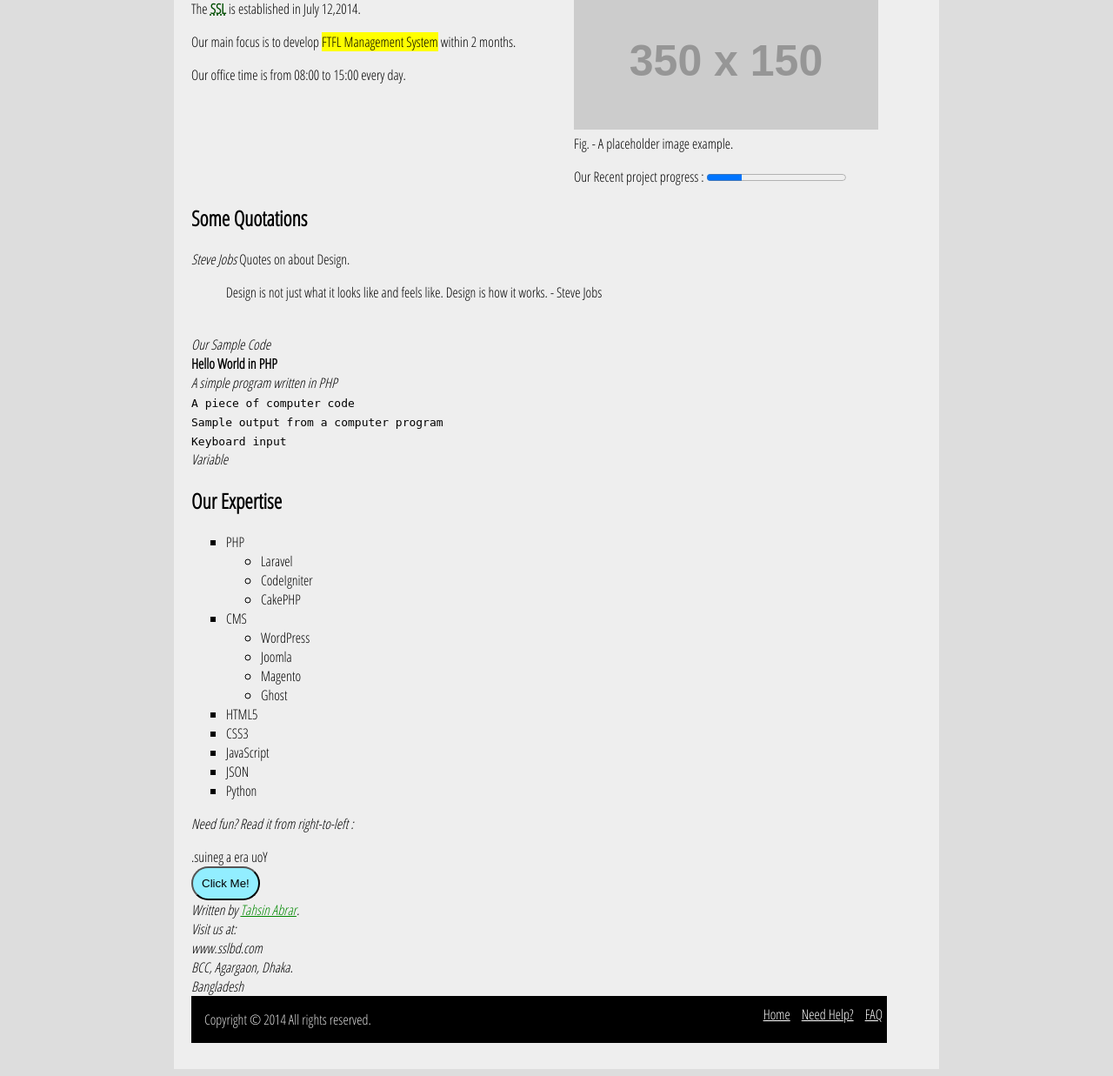
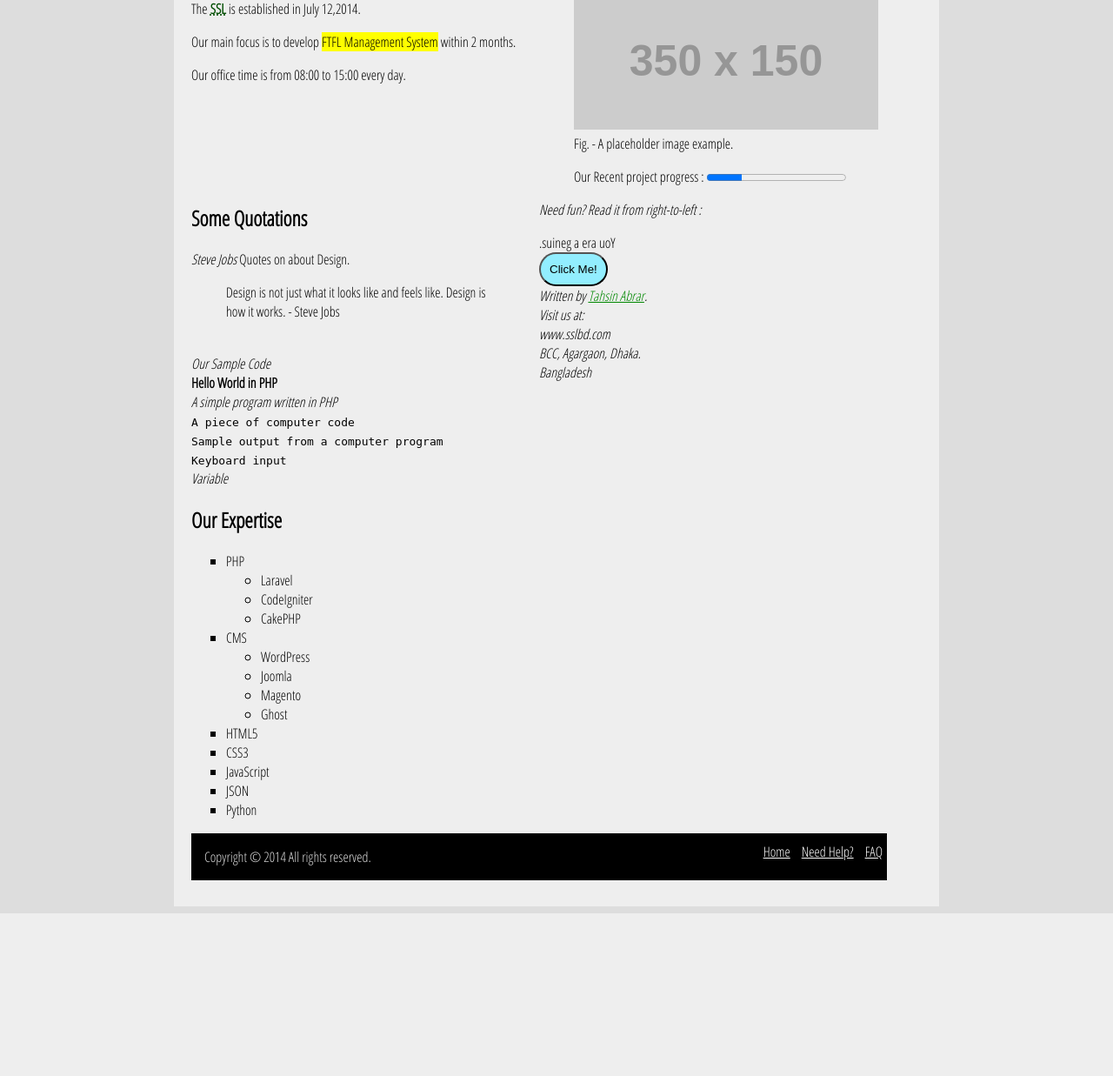
Before and after one commit to TahsinAbrar/ITS_2014000066_TahsinAbrar, a PHP site: page /simpleHomepage.html in a window 1280 px wide. Shown: the part 190-1427 px from the top of the page at 87% size. After the commit the page ends 1240 px from the top, so only its background shows below. Run offline with PHP 8.4, Linux system fonts and the light colour scheme; grey boxes labelled with a size stand in for pictures from a placeholder-image service; some libraries are stand-ins or nearby versions.

Commit message:
total page divided into two columns with div and css

```diff
--- a/assignment/css3/simpleHomepage.html
+++ b/assignment/css3/simpleHomepage.html
@@ -26,14 +26,14 @@
 			</nav>
 			<hr/>
 			<main>
-				<div id="content">
-					<div id="mainContent">
+				<div class="content">
+					<div class="mainContent">
 						<!-- This abbr is used for abbreviation of a word -->
 						<p>The <abbr title="SHAL Solutions Limited">SSL</abbr> is established in July 12,2014.</p>
 						<p>Our main focus is to develop <mark>FTFL Management System</mark> within 2 months.</p>
 						<p>Our office time is from <time>08:00</time> to <time>15:00</time> every day.</p>
 					</div>
-					<div id="figure">
+					<div class="sidebar">
 						<figure>
 							<img src="http://placehold.it/350x150" alt="Sample image placeholder" width="350" height="150">
 							<figcaption>Fig. - A placeholder image example.</figcaption>
@@ -45,6 +45,8 @@
 						</div>
 					</div>
 				</div>
+				<div class="content">
+					<div class="mainContent">
 						<section>
 							<header>
 								<h1>Some Quotations</h1>
@@ -85,7 +87,8 @@
 							<li>JSON</li>
 							<li>Python</li>
 						</ul>
-				<aside>
+					</div>
+					<div class="sidebar right">
 							<p class="italic">Need fun? Read it from right-to-left : </p>
 							<bdo dir="rtl">
 							You are a genius.
@@ -98,7 +101,8 @@
 							BCC, Agargaon, Dhaka.<br/>
 							Bangladesh
 							</address>
-				</aside>
+					</div>
+				</div>
 			</main>
 			<footer>
 				<div id="footerPart">
--- a/assignment/css3/style.css
+++ b/assignment/css3/style.css
@@ -54,17 +54,21 @@ nav ul li a:active {color: #ddd;text-decoration: underline;}
 ul.circle{list-style-type: circle;}
 ul.square{list-style-type: square;}
 
-#content{
+.content{
 	width: 940px;
 	overflow: hidden;
 }
 .progress{
 	margin-left: 40px;
 }
-#mainContent{
+.mainContent{
 	width: 400px;
 	float: left;}
-#figure{width:540px; float: left;}
+#anotherContent{
+
+}
+.sidebar{width:540px; float: left;}
+.right{padding-right: 0px;}
 .btn{
 	padding: 10px;background: #92eeff;
 	border-radius: 25px;
```
Lines whose indentation alone changed are shown as unchanged.
